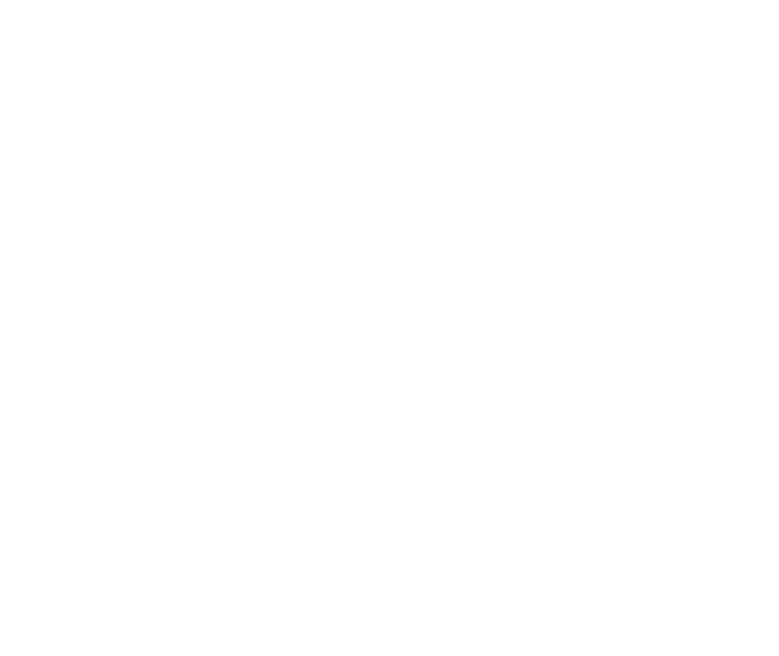
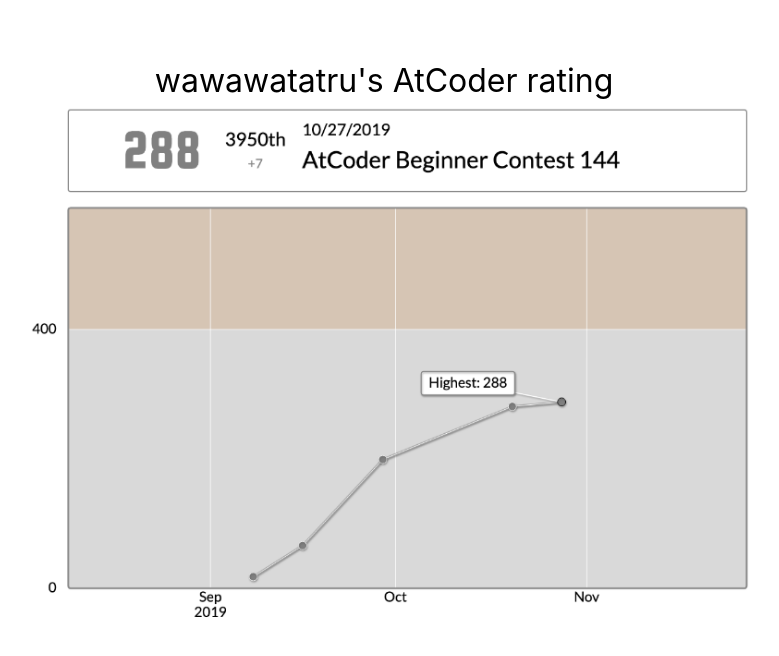
Before and after one commit to shimewtr/atcoder_ogp, a plain HTML site: page docs/index.html in a window 1280 px wide. Shown: the whole page, without its empty margins (256-1035 px from the left). Drawn offline with Linux system fonts and the light colour scheme.

Commit message:
indexページを修正

```diff
--- /dev/null
+++ b/docs/common.css
@@ -0,0 +1,33 @@
+html {
+    min-height: 100vh;
+    font-size: 16px;
+    font-family: -apple-system, BlinkMacSystemFont, Segoe UI, Helvetica, Arial, sans-serif, Apple Color Emoji, Segoe UI Emoji;
+}
+
+body {
+    display: flex;
+    align-items: center;
+    flex-direction: column;
+    justify-content: center;
+    padding: 3rem 0;
+}
+
+.header {
+    display: flex;
+    align-items: center;
+    justify-content: center;
+    width: 100%;
+    height: 3rem;
+    font-size: 2rem;
+}
+
+.content {
+    display: flex;
+    align-items: center;
+    justify-content: center;
+    width: 1000px;
+}
+
+.rating_image {
+    width: 100%;
+}
--- a/docs/index.html
+++ b/docs/index.html
@@ -1,5 +1,6 @@
 <!DOCTYPE html>
 <html lang="ja" prefix="og: http://ogp.me/ns#">
+
 <head>
     <meta charset="UTF-8">
     <meta name="viewport" content="width=device-width, initial-scale=1.0">
@@ -7,16 +8,24 @@
 
     <meta property="og:title" content="AtCoderRating">
     <meta property="og:type" content="website">
-    <meta property="og:url" content="https://ShimeWataru.github.io/atcoder_ogp">
-    <meta property="og:image" content="https://ShimeWataru.github.io/atcoder_ogp/image/screenshot.png">
+    <meta property="og:url" content="https://wawawatataru.github.io/atcoder_ogp">
+    <meta property="og:image" content="https://wawawatataru.github.io/atcoder_ogp/image/screenshot.png">
     <meta property="og:site_name" content="">
     <meta property="og:description" content="AtCoderのレーティングです。">
 
     <meta name="twitter:card" content="summary_large_image">
+    <link rel="stylesheet" type="text/css" href="./reset.css">
+    <link rel="stylesheet" type="text/css" href="./common.css">
+    <title>AtCoder OGP</title>
+</head>
 
-    <title>Document</title>
-</head>
 <body>
+    <header class="header">wawawatatru's AtCoder rating</header>
+    <div class="content">
+        <a href="https://atcoder.jp/users/wawawatataru">
+            <img src="./image/screenshot.png" class="rating_image">
+        </a>
+    </div>
+</body>
 
-</body>
 </html>
```
Also changed, not shown: docs/reset.css (added), 1 other file.
